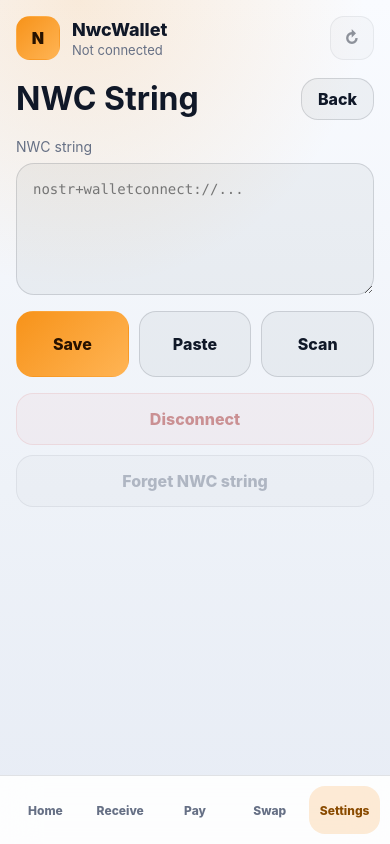
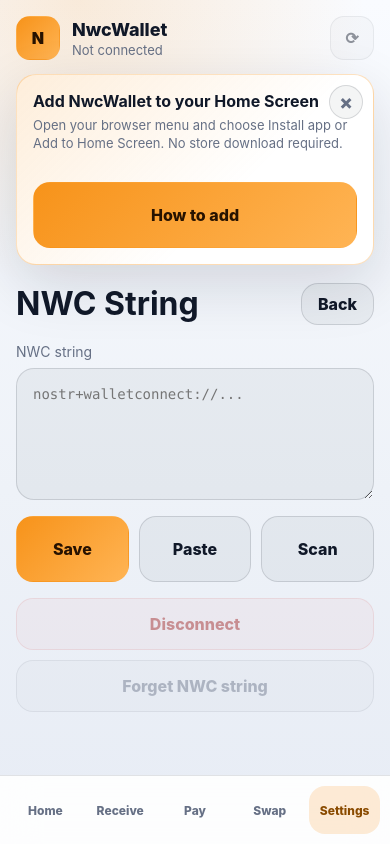
Before and after one commit to nmassari/NwcWallet, a website built with Vite: page index.html in a window 390 px wide. Built offline with nearby package versions, Linux system fonts and the light colour scheme; no server answers.

Commit message:
Added Install As App

```diff
--- a/css/ecs.css
+++ b/css/ecs.css
@@ -124,6 +124,75 @@ button:disabled {
     gap: 12px;
     align-items: center;
     margin-bottom: 18px;
+}
+
+.install-prompt {
+    position: relative;
+    display: grid;
+    gap: 14px;
+    margin: -4px 0 18px;
+    padding: 16px;
+    border: 1px solid rgba(247,147,26,.28);
+    border-radius: 20px;
+    background:
+        linear-gradient(135deg, rgba(247,147,26,.16), transparent 62%),
+        var(--panel);
+    box-shadow: var(--shadow);
+}
+
+.install-dismiss {
+    position: absolute;
+    top: 10px;
+    right: 10px;
+    width: 34px;
+    height: 34px;
+    display: inline-flex;
+    align-items: center;
+    justify-content: center;
+    padding: 0;
+    border: 1px solid var(--line);
+    border-radius: 50%;
+    background: var(--soft-surface);
+    color: var(--muted);
+    font-size: 20px;
+    font-weight: 800;
+    line-height: 0;
+}
+
+.install-prompt strong {
+    display: block;
+    padding-right: 36px;
+    font-size: 16px;
+}
+
+.install-prompt p {
+    margin: 5px 0 0;
+    color: var(--muted);
+    font-size: 13px;
+    line-height: 1.4;
+}
+
+.install-actions {
+    display: grid;
+    grid-template-columns: 1fr;
+    gap: 10px;
+    align-items: stretch;
+}
+
+.compact-action {
+    min-height: 66px;
+    margin-top: 0;
+    padding: 0 18px;
+    white-space: nowrap;
+}
+
+.install-actions .primary-button {
+    height: 66px;
+    display: inline-flex;
+    align-items: center;
+    justify-content: center;
+    align-self: stretch;
+    line-height: 1;
 }
 
 .app-title {
--- a/index.html
+++ b/index.html
@@ -4,9 +4,12 @@
   <meta charset="UTF-8" />
   <meta name="viewport" content="width=device-width, initial-scale=1.0, viewport-fit=cover" />
   <meta name="theme-color" content="#090d18" />
+  <meta name="mobile-web-app-capable" content="yes" />
   <meta name="apple-mobile-web-app-capable" content="yes" />
+  <meta name="apple-mobile-web-app-status-bar-style" content="black-translucent" />
   <meta name="apple-mobile-web-app-title" content="NwcWallet" />
   <link rel="icon" type="image/gif" href="/favicon.gif" />
+  <link rel="apple-touch-icon" href="/apple-touch-icon.png" />
   <link rel="manifest" href="/manifest.webmanifest" />
   <title>NwcWallet</title>
   <script type="module" src="./js/common.js"></script>
@@ -20,8 +23,19 @@
                 <div class="app-title">NwcWallet</div>
                 <div id="walletConnectionState" class="app-subtitle">Not connected</div>
             </div>
-            <button id="refreshBalanceButton" class="icon-button" type="button" aria-label="Refresh balance">↻</button>
+            <button id="refreshBalanceButton" class="icon-button" type="button" aria-label="Refresh balance">⟳</button>
         </header>
+
+        <section id="installPrompt" class="install-prompt" hidden>
+            <button id="dismissInstallButton" class="install-dismiss" type="button" aria-label="Dismiss install prompt">×</button>
+            <div>
+                <strong>Add NwcWallet to your Home Screen</strong>
+                <p id="installPromptText">Use it like an app, directly from your browser. No store download required.</p>
+            </div>
+            <div id="installPromptActions" class="install-actions">
+                <button id="installAppButton" class="primary-button compact-action" type="button">Add to Home Screen</button>
+            </div>
+        </section>
 
         <section class="app-view active" data-view="home">
             <div class="balance-card">
--- a/js/wallet.js
+++ b/js/wallet.js
@@ -6,6 +6,8 @@ import { InvoiceQr } from "./invoice-qr.js";
 const savedConnectionKey = "nwc_wallet_connection";
 const cameraPermissionPromptKey = "nwc_wallet_camera_permission_prompted_v3";
 const themeKey = "nwc_wallet_theme";
+const installPromptDismissedKey = "nwc_wallet_install_prompt_dismissed";
+const installPromptSnoozedUntilKey = "nwc_wallet_install_prompt_snoozed_until";
 const appBuild = "qr-camera-v7-20260521";
 const easyCryptoSendHost = "easycryptosend.it";
 
@@ -19,6 +21,7 @@ let scannerControls = null;
 let scannerStream = null;
 let activeScanTarget = null;
 let activeScanStatus = null;
+let deferredInstallPrompt = null;
 
 function $(id) {
     return document.getElementById(id);
@@ -115,6 +118,75 @@ function applyTheme(theme) {
 function toggleTheme() {
     const currentTheme = document.documentElement.dataset.theme === "light" ? "light" : "dark";
     applyTheme(currentTheme === "light" ? "dark" : "light");
+}
+
+function isStandaloneMode() {
+    return window.matchMedia?.("(display-mode: standalone)")?.matches || window.navigator.standalone === true;
+}
+
+function isIosDevice() {
+    return /iphone|ipad|ipod/i.test(window.navigator.userAgent || "");
+}
+
+function shouldShowInstallPrompt() {
+    if (isStandaloneMode() || localStorage.getItem(installPromptDismissedKey)) {
+        return false;
+    }
+
+    const snoozedUntil = Number(localStorage.getItem(installPromptSnoozedUntilKey) || "0");
+    return !snoozedUntil || Date.now() > snoozedUntil;
+}
+
+function showInstallPrompt(mode) {
+    if (!shouldShowInstallPrompt()) {
+        return;
+    }
+
+    const prompt = $("installPrompt");
+    const installButton = $("installAppButton");
+    if (mode === "ios") {
+        text("installPromptText", "Tap Share, then Add to Home Screen. No store download required.");
+        installButton.hidden = true;
+    } else if (deferredInstallPrompt) {
+        text("installPromptText", "Use it like an app, directly from your browser. No store download required.");
+        text("installAppButton", "Add to Home Screen");
+        installButton.hidden = false;
+    } else {
+        text("installPromptText", "Open your browser menu and choose Install app or Add to Home Screen. No store download required.");
+        text("installAppButton", "How to add");
+        installButton.hidden = false;
+    }
+
+    prompt.hidden = false;
+}
+
+function hideInstallPrompt() {
+    $("installPrompt").hidden = true;
+}
+
+async function installPwa() {
+    if (!deferredInstallPrompt) {
+        const message = "Open your browser menu and choose Install app or Add to Home Screen.";
+        text("installPromptText", `${message} No store download required.`);
+        window.alert(message);
+        return;
+    }
+
+    deferredInstallPrompt.prompt();
+    const choice = await deferredInstallPrompt.userChoice;
+    deferredInstallPrompt = null;
+
+    if (choice?.outcome === "accepted") {
+        localStorage.setItem(installPromptDismissedKey, "1");
+        localStorage.removeItem(installPromptSnoozedUntilKey);
+        hideInstallPrompt();
+    }
+}
+
+function dismissInstallPrompt() {
+    const oneDayMs = 24 * 60 * 60 * 1000;
+    localStorage.setItem(installPromptSnoozedUntilKey, String(Date.now() + oneDayMs));
+    hideInstallPrompt();
 }
 
 function updateSwapAccessGate(view = currentView) {
@@ -716,10 +788,26 @@ function wireEvents() {
     $("settingsClearConnectionButton").addEventListener("click", forgetConnection);
     $("closeScannerButton").addEventListener("click", closeScanner);
     $("themeToggleButton").addEventListener("click", toggleTheme);
+    $("installAppButton").addEventListener("click", installPwa);
+    $("dismissInstallButton").addEventListener("click", dismissInstallPrompt);
 }
+
+window.addEventListener("beforeinstallprompt", event => {
+    event.preventDefault();
+    deferredInstallPrompt = event;
+    showInstallPrompt("browser");
+});
+
+window.addEventListener("appinstalled", () => {
+    deferredInstallPrompt = null;
+    localStorage.setItem(installPromptDismissedKey, "1");
+    localStorage.removeItem(installPromptSnoozedUntilKey);
+    hideInstallPrompt();
+});
 
 document.addEventListener("DOMContentLoaded", async () => {
     applyTheme(getInitialTheme());
+    showInstallPrompt(isIosDevice() ? "ios" : "browser");
     requestCameraPermissionOnStartup();
     const savedConnection = restoreSavedConnection();
     clearWalletInfo();
```
Also changed, not shown: public/sw.js (+5 -2 lines), public/apple-touch-icon.png (added), public/icon-192.png (added), public/icon-512.png (added), public/manifest.webmanifest.
